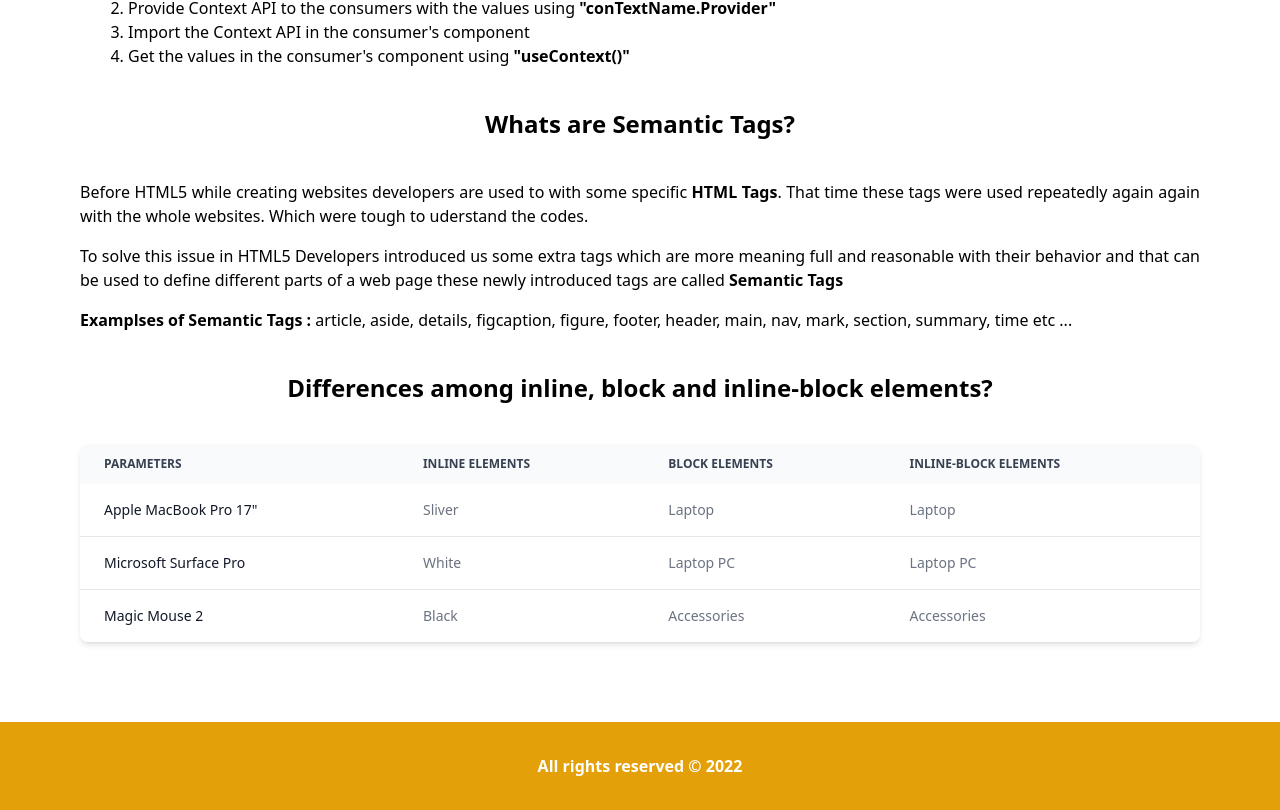
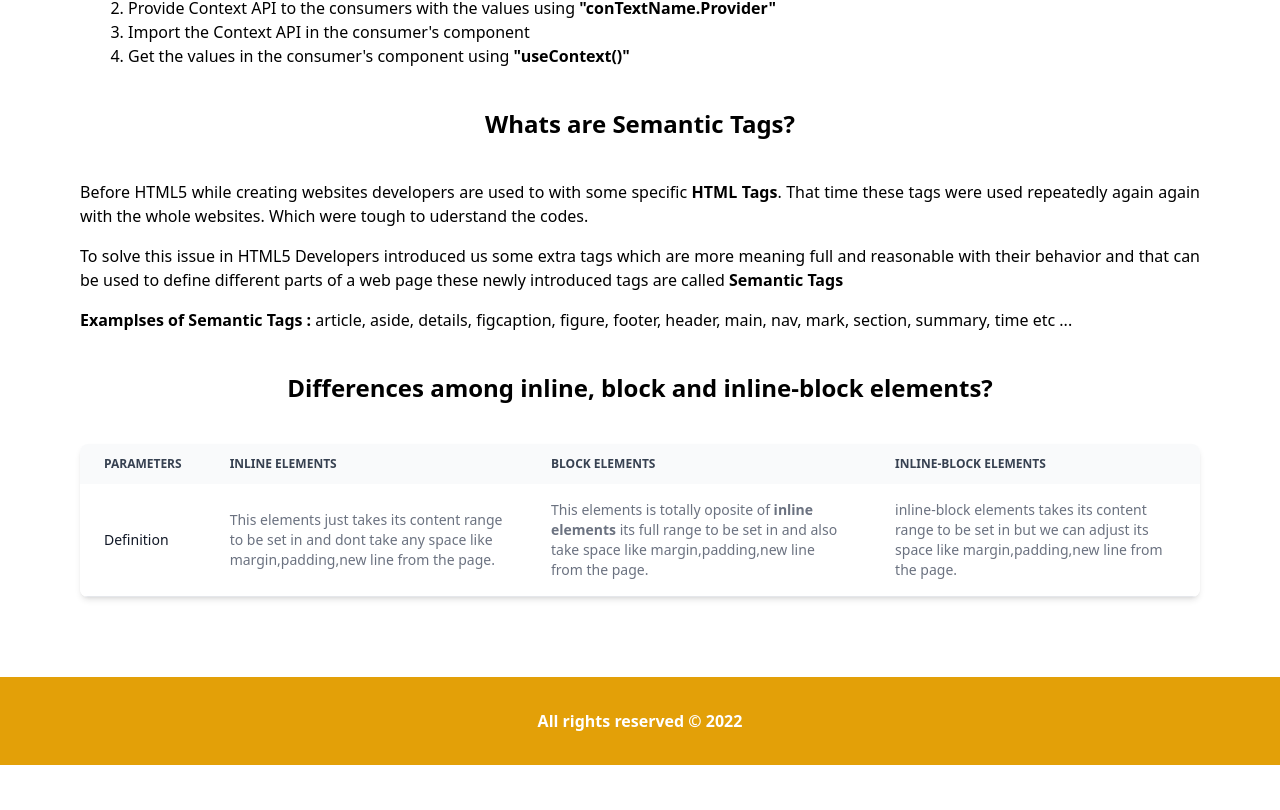
Before and after one commit to abuabddullah/assignment9-burgerHub2-reactChart, a React (Create React App) app: page /blogs in a window 1280 px wide. Shown: the part 464-1274 px from the top of the page. After the commit the page ends 1229 px from the top, so only its background shows below. Built offline with nearby package versions, Linux system fonts and the light colour scheme.

Commit message:
blogs done just dashboard with charts pending

```diff
--- a/src/components/Blogs/Blogs.js
+++ b/src/components/Blogs/Blogs.js
@@ -74,49 +74,21 @@ const Blogs = () => {
                         <tbody>
                             <tr className="bg-white border-b dark:bg-gray-800 dark:border-gray-700 hover:bg-gray-50 dark:hover:bg-gray-600">
                                 <th scope="row" className="px-6 py-4 font-medium text-gray-900 dark:text-white whitespace-nowrap">
-                                    Apple MacBook Pro 17"
+                                    Definition
                                 </th>
                                 <td className="px-6 py-4">
-                                    Sliver
+                                    This elements just takes its content range to be set in and dont take any space like margin,padding,new line from the page.
                                 </td>
                                 <td className="px-6 py-4">
-                                    Laptop
+
+                                This elements is totally oposite of <strong>inline elements</strong> its full range to be set in and also take space like margin,padding,new line from the page.
                                 </td>
                                 <td className="px-6 py-4">
-                                    Laptop
+                                inline-block elements takes its content range to be set in but we can adjust its space like margin,padding,new line from the page.
                                 </td>
 
                             </tr>
-                            <tr className="bg-white border-b dark:bg-gray-800 dark:border-gray-700 hover:bg-gray-50 dark:hover:bg-gray-600">
-                                <th scope="row" className="px-6 py-4 font-medium text-gray-900 dark:text-white whitespace-nowrap">
-                                    Microsoft Surface Pro
-                                </th>
-                                <td className="px-6 py-4">
-                                    White
-                                </td>
-                                <td className="px-6 py-4">
-                                    Laptop PC
-                                </td>
-                                <td className="px-6 py-4">
-                                    Laptop PC
-                                </td>
 
-                            </tr>
-                            <tr className="bg-white dark:bg-gray-800 hover:bg-gray-50 dark:hover:bg-gray-600">
-                                <th scope="row" className="px-6 py-4 font-medium text-gray-900 dark:text-white whitespace-nowrap">
-                                    Magic Mouse 2
-                                </th>
-                                <td className="px-6 py-4">
-                                    Black
-                                </td>
-                                <td className="px-6 py-4">
-                                    Accessories
-                                </td>
-                                <td className="px-6 py-4">
-                                    Accessories
-                                </td>
-
-                            </tr>
                         </tbody>
                     </table>
                 </div>
```
